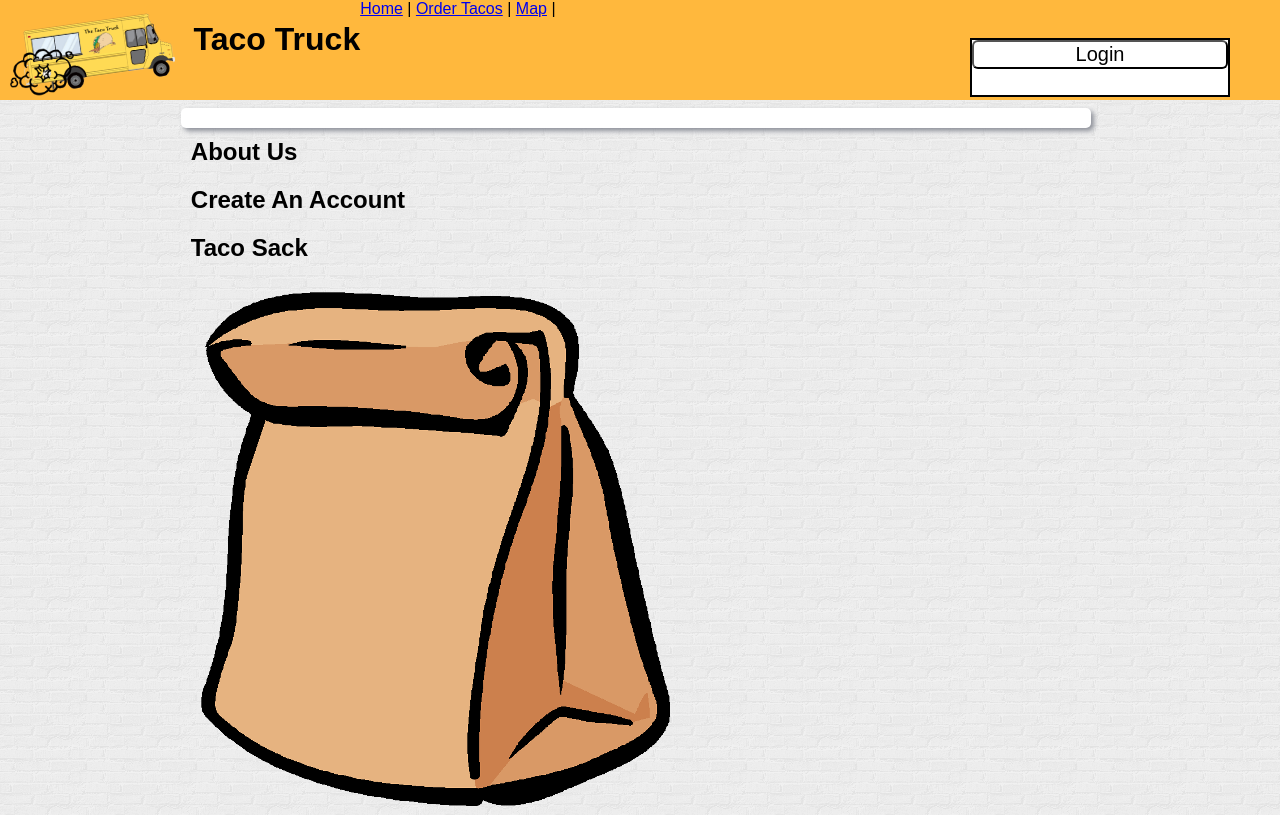
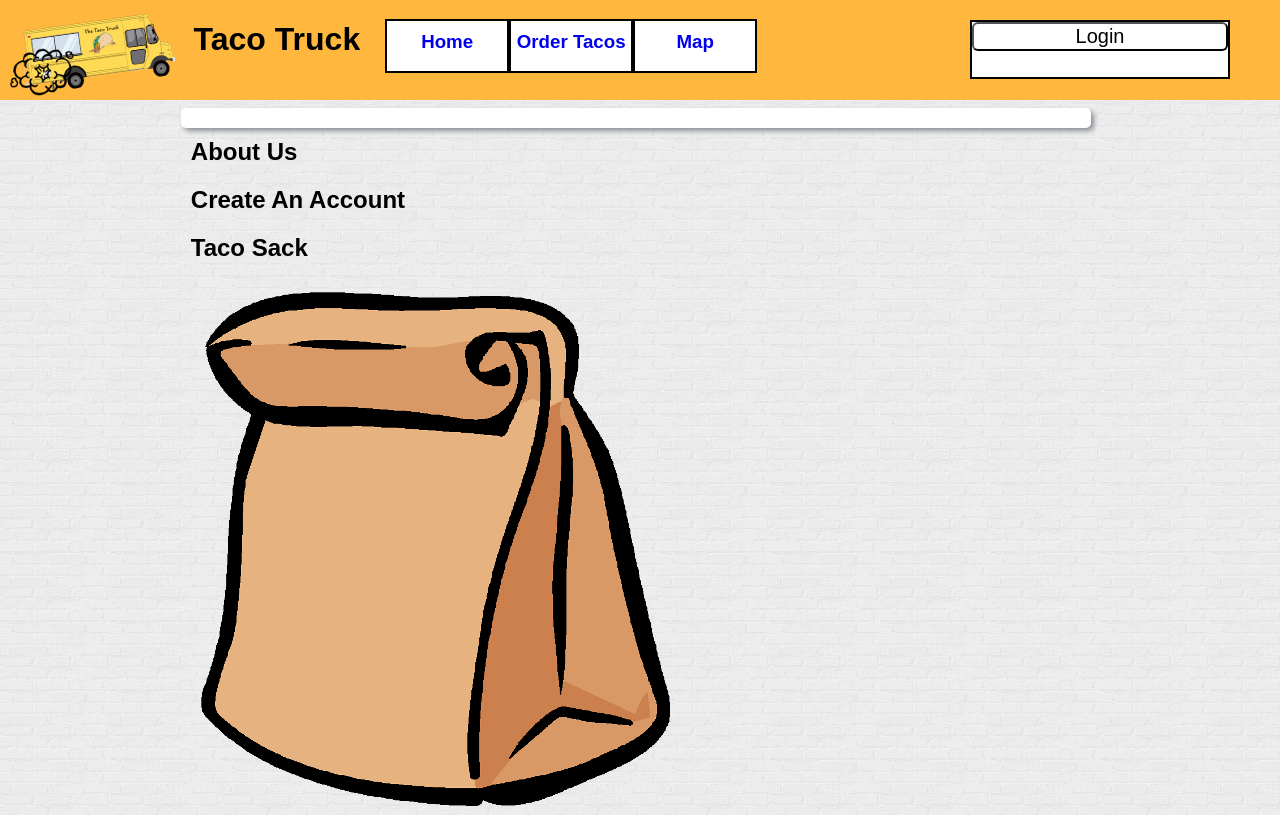
Before and after one commit to AustinCWells/TacoTruck, a PHP site: page /index.php in a window 1280 px wide. Shown: the top 815 px of the page. Run offline with PHP 8.4, Linux system fonts and the light colour scheme; some libraries are stand-ins or nearby versions.

Commit message:
nav style changes

```diff
--- a/components/nav.html
+++ b/components/nav.html
@@ -2,9 +2,9 @@
 <div id="headerHolder">
 <div id="navDiv"><img id="smoke" src="img/smoke.png" alt=""><img id="headerImage" src="img/taco_truck_logo.png" alt="Taco Truck"><h1 class="navBar">Taco Truck</h1>
 <nav>
-  <a href="index.html">Home</a> |
-  <a href="order.html">Order Tacos</a> |
-  <a href="map.html">Map</a> |
+  <h3><a href="index.html">Home</a></h3>
+  <h3><a href="order.html">Order Tacos</a></h3>
+  <h3><a href="map.html">Map</a></h3>
 </nav>
 <div id="headerRight">
 <input type="button" class="navBar login" value="Login"> </div>
--- a/css/nav.css
+++ b/css/nav.css
@@ -1,6 +1,28 @@
 body {
 	margin-left: 0px;
 	margin-top: 0px;
+}
+
+nav {
+	position:relative;
+	float:left;
+	margin-left:25px;
+
+}
+
+nav h3 {
+	padding-top: 10px;
+	background-color: #FFFFFF;
+	position:relative;
+	float:left;
+	width:120px;
+	height:40px;
+	font-size: 12;
+	border: solid 2px black;
+	text-align: center;
+}
+nav h3 a {
+	text-decoration: none;
 }
 
 .navBar {
```
